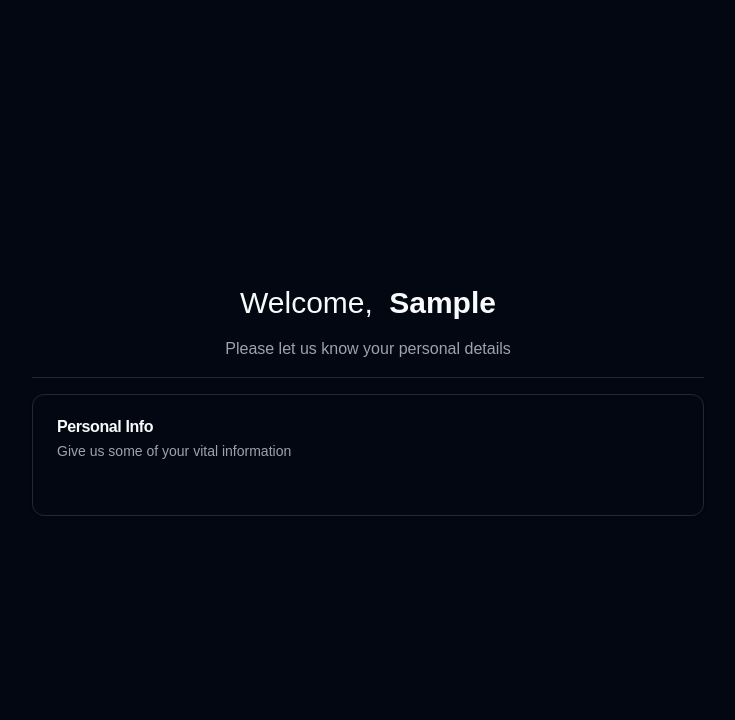
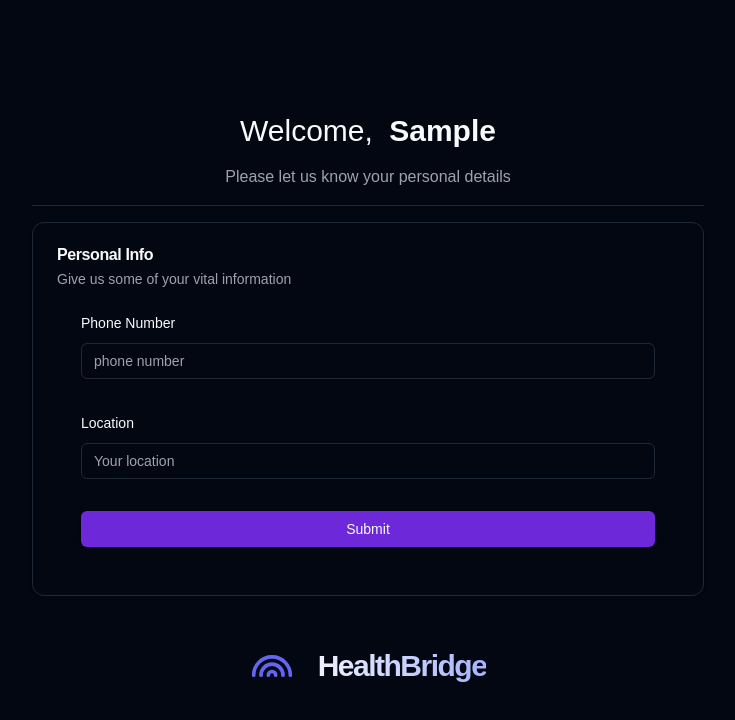
Before and after one commit to Mir-Shabab-Hasnat/health-brigde-v2, a Next.js app: page /wizard in a window 1280 px wide. Shown: the top 720 px of the page, without its empty margins (272-1007 px from the left). Built offline with nearby package versions, Linux system fonts and the light colour scheme; no server answers; sample sign-in values are in the browser's storage.

Commit message:
form UI created and tanstack query added

```diff
--- a/app/wizard/page.tsx
+++ b/app/wizard/page.tsx
@@ -1,8 +1,19 @@
-import { Card, CardContent, CardDescription, CardHeader, CardTitle } from "@/components/ui/card";
+import Logo from "@/components/Logo";
+import {
+  Card,
+  CardContent,
+  CardDescription,
+  CardHeader,
+  CardTitle,
+} from "@/components/ui/card";
 import { Separator } from "@/components/ui/separator";
+import WizardForm from "@/components/WizardForm";
+
 import { currentUser } from "@clerk/nextjs/server";
 import { redirect } from "next/navigation";
 import React from "react";
+
+
 
 const page = async () => {
   const user = await currentUser();
@@ -26,18 +37,19 @@ const page = async () => {
 
       <Card className="w-full">
         <CardHeader>
-            <CardTitle>
-                Personal Info
-            </CardTitle>
-            <CardDescription>
-                Give us some of your vital information
-            </CardDescription>
-            <CardContent>
+          <CardTitle>Personal Info</CardTitle>
+          <CardDescription>
+            Give us some of your vital information
+          </CardDescription>
+          <CardContent>
+            <WizardForm />
 
-            </CardContent>
+          </CardContent>
         </CardHeader>
-
       </Card>
+      <div className="mt-8">
+        <Logo />
+      </div>
     </div>
   );
 };
--- /dev/null
+++ b/components/WizardForm.tsx
@@ -0,0 +1,79 @@
+"use client";
+
+import { useForm } from "react-hook-form";
+import * as z from "zod";
+import { zodResolver } from "@hookform/resolvers/zod";
+import {
+  Form,
+  FormControl,
+  FormField,
+  FormItem,
+  FormLabel,
+  FormMessage,
+} from "@/components/ui/form";
+import { Input } from "@/components/ui/input";
+import { Button } from "@/components/ui/button";
+
+const phoneNumberRegex = /^\+?[1-9]\d{1,14}$/;
+
+const formSchema = z.object({
+  phoneNumber: z
+    .string()
+    .nonempty("Phone number is required")
+    .regex(phoneNumberRegex),
+  location: z.string(),
+});
+
+const WizardForm = () => {
+  const form = useForm<z.infer<typeof formSchema>>({
+    resolver: zodResolver(formSchema),
+    defaultValues: {
+      phoneNumber: "",
+      location: "",
+    },
+  });
+
+  const handleSubmit = () => {};
+  return (
+    <div className="mt-4">
+      <Form {...form}>
+        <form onSubmit={form.handleSubmit(handleSubmit)} className="space-y-8">
+          <FormField
+            control={form.control}
+            name="phoneNumber"
+            render={({ field }) => {
+              return (
+                <FormItem>
+                  <FormLabel>Phone Number</FormLabel>
+                  <FormControl>
+                    <Input placeholder="phone number" {...field} />
+                  </FormControl>
+                  <FormMessage />
+                </FormItem>
+              );
+            }}
+          />
+
+          <FormField
+            control={form.control}
+            name="location"
+            render={({ field }) => {
+              return (
+                <FormItem>
+                  <FormLabel>Location</FormLabel>
+                  <FormControl>
+                    <Input placeholder="Your location" {...field} />
+                  </FormControl>
+                  <FormMessage />
+                </FormItem>
+              );
+            }}
+          />
+          <Button type="submit" className="w-full">Submit</Button>
+        </form>
+      </Form>
+    </div>
+  );
+};
+
+export default WizardForm;
--- a/components/providers/RootProviders.tsx
+++ b/components/providers/RootProviders.tsx
@@ -1,14 +1,25 @@
-"use client"
+"use client";
 
-import { ThemeProvider } from 'next-themes'
-import React, { ReactNode } from 'react'
+import { ThemeProvider } from "next-themes";
+import React, { ReactNode } from "react";
+import { QueryClient, QueryClientProvider } from "@tanstack/react-query";
+import {ReactQueryDevtools} from "@tanstack/react-query-devtools"
 
-const RootProviders = ({children}: {children: ReactNode}) => {
+const RootProviders = ({ children }: { children: ReactNode }) => {
+  const [queryClient] = React.useState(() => new QueryClient({}));
   return (
-    <ThemeProvider attribute='class' defaultTheme='dark' enableSystem disableTransitionOnChange>
+    <QueryClientProvider client={queryClient}>
+      <ThemeProvider
+        attribute="class"
+        defaultTheme="dark"
+        enableSystem
+        disableTransitionOnChange
+      >
         {children}
-    </ThemeProvider>
-  )
-}
+      </ThemeProvider>
+      <ReactQueryDevtools initialIsOpen={false}/>
+    </QueryClientProvider>
+  );
+};
 
-export default RootProviders
+export default RootProviders;
--- /dev/null
+++ b/components/ui/input.tsx
@@ -0,0 +1,25 @@
+import * as React from "react"
+
+import { cn } from "@/lib/utils"
+
+export interface InputProps
+  extends React.InputHTMLAttributes<HTMLInputElement> {}
+
+const Input = React.forwardRef<HTMLInputElement, InputProps>(
+  ({ className, type, ...props }, ref) => {
+    return (
+      <input
+        type={type}
+        className={cn(
+          "flex h-9 w-full rounded-md border border-input bg-transparent px-3 py-1 text-sm shadow-sm transition-colors file:border-0 file:bg-transparent file:text-sm file:font-medium file:text-foreground placeholder:text-muted-foreground focus-visible:outline-none focus-visible:ring-1 focus-visible:ring-ring disabled:cursor-not-allowed disabled:opacity-50",
+          className
+        )}
+        ref={ref}
+        {...props}
+      />
+    )
+  }
+)
+Input.displayName = "Input"
+
+export { Input }
--- a/package.json
+++ b/package.json
@@ -31,6 +31,8 @@
     "zod": "^3.23.8"
   },
   "devDependencies": {
+    "@tanstack/react-query": "^5.59.17",
+    "@tanstack/react-query-devtools": "^5.59.17",
     "@types/node": "^20",
     "@types/react": "^18",
     "@types/react-dom": "^18",
```
Also changed, not shown: 1 other file (tests, documents, lock files or other folders).
